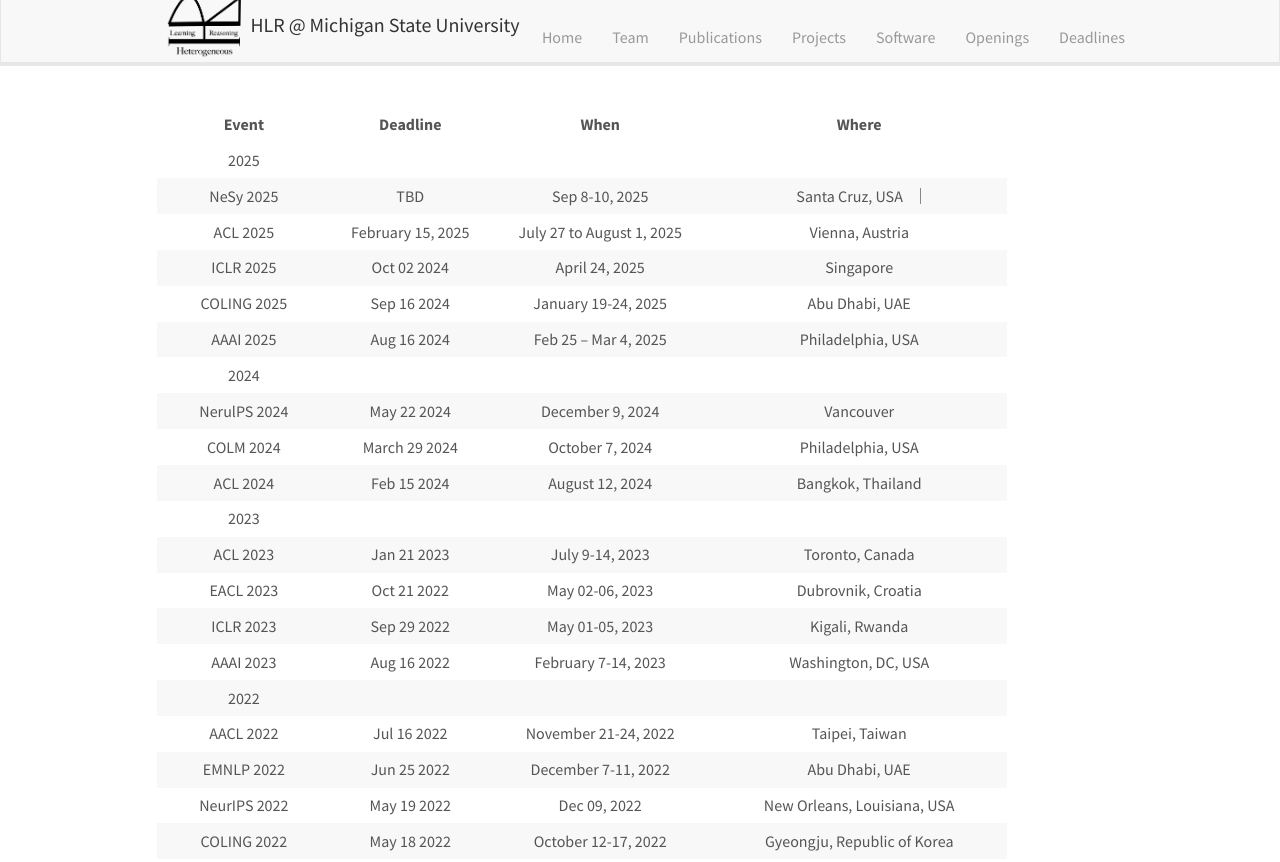
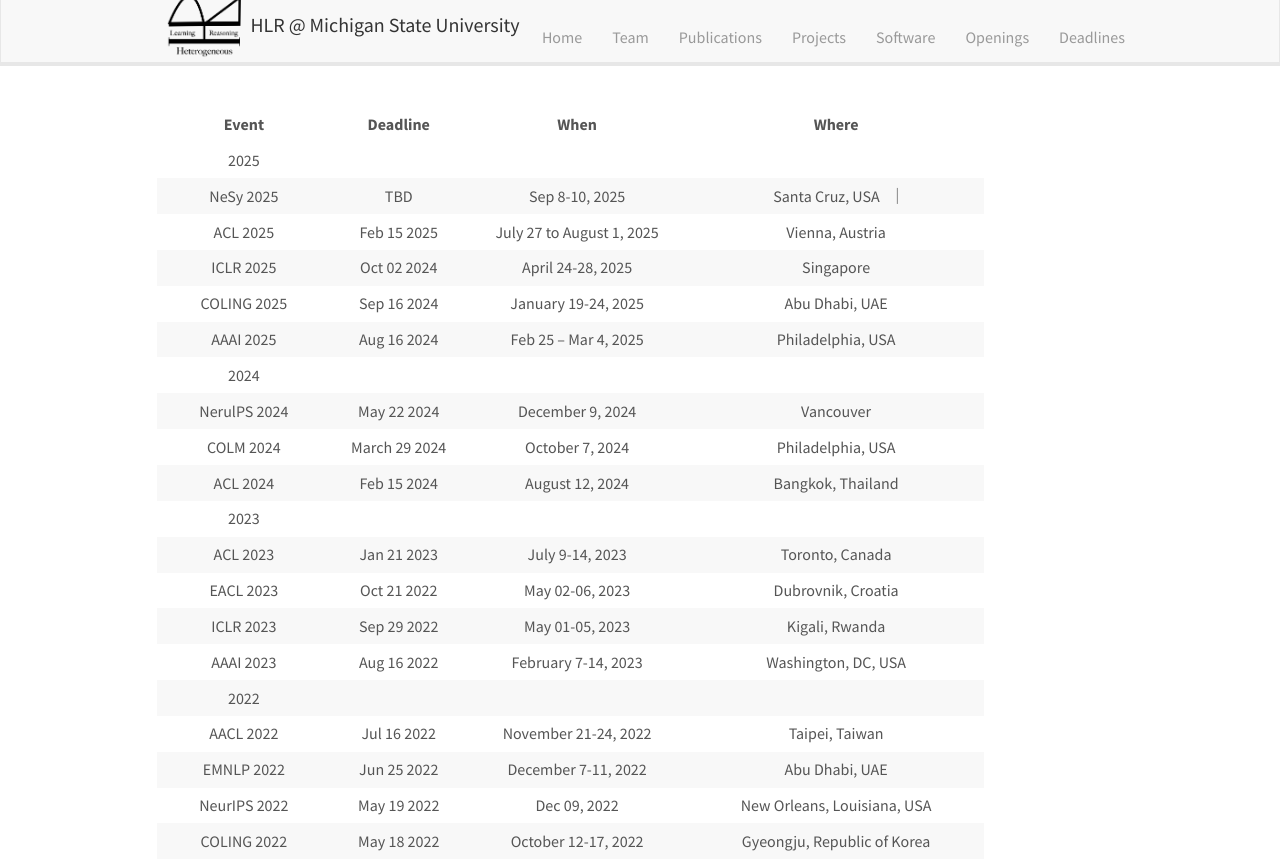
Before and after one commit to HLR/HLR.github.io, a Jekyll site: the page built from _pages/deadlines.md, in a window 1280 px wide and 900 px high, scrolled down 511 px, cut to the strip 38-900 px from the top of the window. Built offline with Jekyll 4.4.1, drawn with Linux system fonts in a browser that asks for light colours; nearby versions of some CDN libraries.

```diff
--- a/_pages/deadlines.md
+++ b/_pages/deadlines.md
@@ -19,8 +19,8 @@
 |:--------------------------------:|:--------------------------------:|:--------------------------------------------:|:--------------------------------------------------:|
 |               2025               |                                  |                                              |
 |     &nbsp; NeSy 2025  &nbsp;     |  &nbsp;    TBD      &nbsp;|       &nbsp;  Sep 8-10, 2025   &nbsp;        |               &nbsp;  Santa Cruz, USA &nbsp;       ｜
-|     &nbsp; ACL 2025  &nbsp;      |  &nbsp;  February 15, 2025 &nbsp;|     &nbsp;  July 27 to August 1, 2025  &nbsp;|               &nbsp;  Vienna, Austria &nbsp;       |
-|     &nbsp; ICLR 2025  &nbsp;     |  &nbsp;  Oct 02 2024     &nbsp;  |       &nbsp;  April 24, 2025   &nbsp;        |               &nbsp; Singapore &nbsp;              |
+|     &nbsp; ACL 2025  &nbsp;      |  &nbsp;  Feb 15 2025     &nbsp;  |     &nbsp;  July 27 to August 1, 2025  &nbsp;|               &nbsp;  Vienna, Austria &nbsp;       |
+|     &nbsp; ICLR 2025  &nbsp;     |  &nbsp;  Oct 02 2024     &nbsp;  |       &nbsp;  April 24-28, 2025   &nbsp;     |               &nbsp; Singapore &nbsp;              |
 |    &nbsp; COLING 2025  &nbsp;    |  &nbsp;  Sep 16 2024     &nbsp;  |     &nbsp;  January 19-24, 2025   &nbsp;     |               &nbsp; Abu Dhabi, UAE &nbsp;         |
 |     &nbsp; AAAI 2025  &nbsp;     |  &nbsp;  Aug 16 2024     &nbsp;  |    &nbsp;  Feb 25 – Mar 4, 2025   &nbsp;     |          &nbsp; Philadelphia, USA  &nbsp;          |
 |               2024               |                                  |                                              |
```
